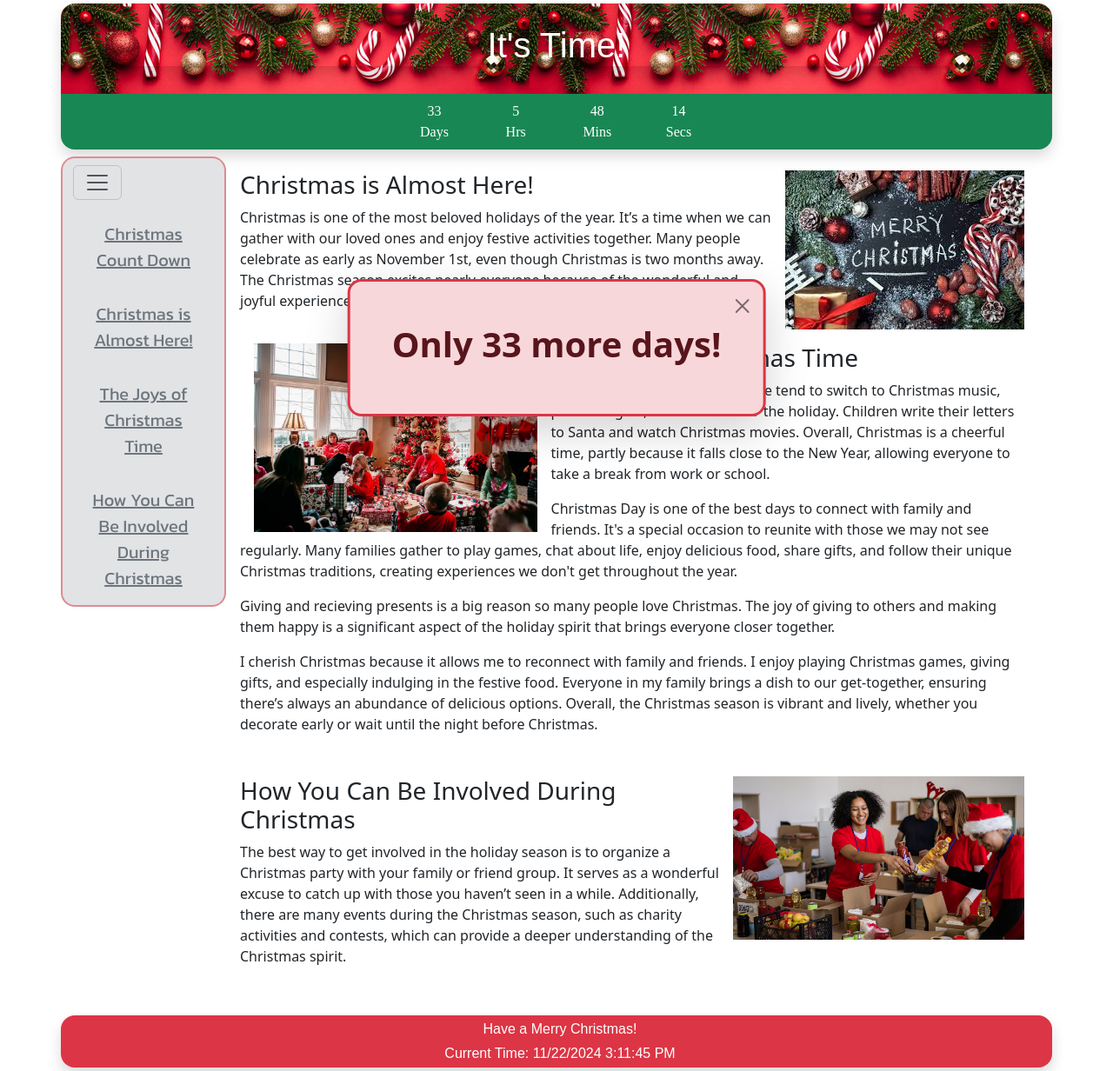
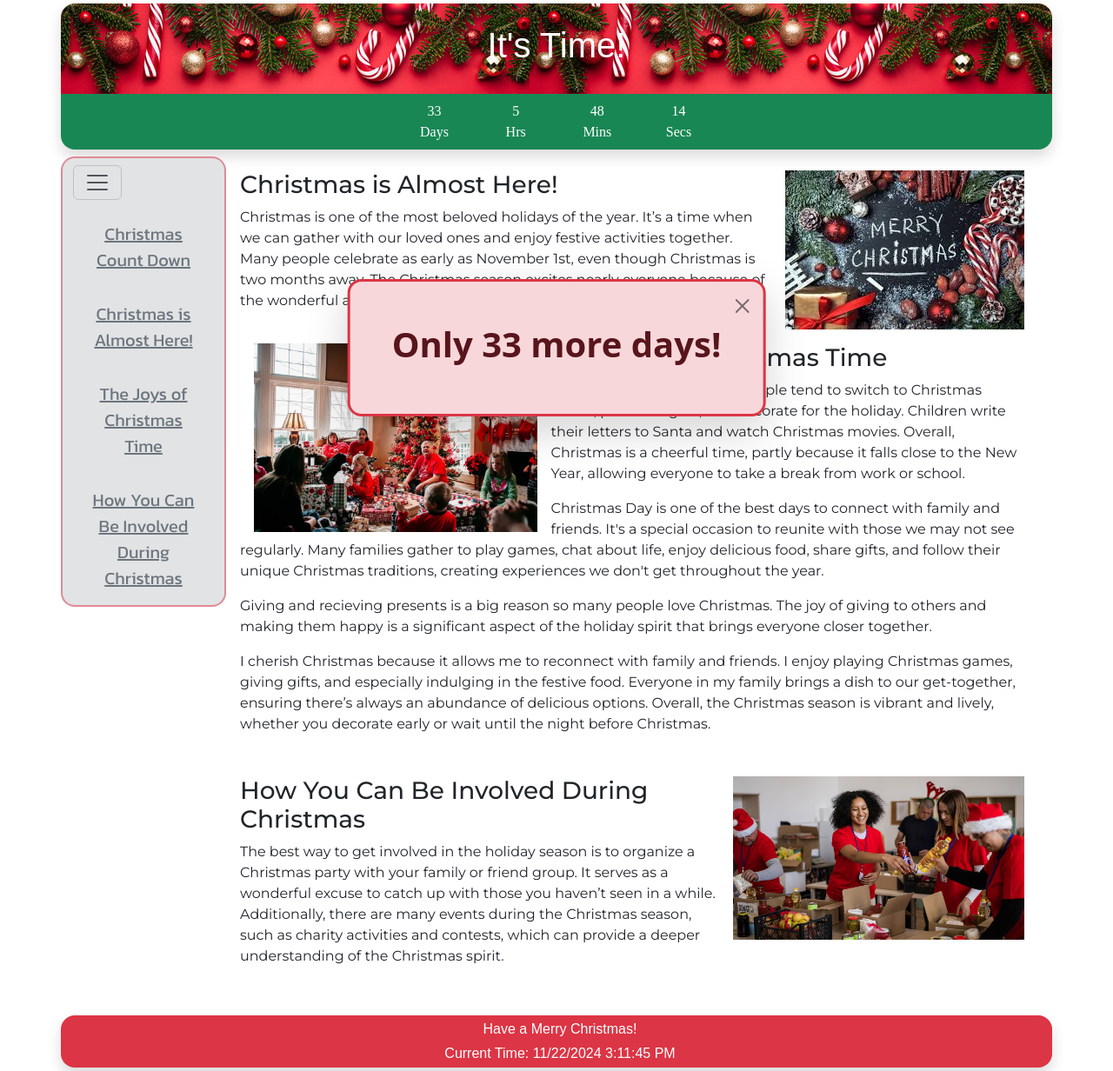
Before and after one commit to bguzman07/christmas-countdown-remake, a plain HTML site: page index.html in a window 1280 px wide. Shown: the whole page at 87% size. Drawn offline with nearby package versions, Linux system fonts and the light colour scheme; a web font is replaced by a local one.

Commit message:
fifth commit

```diff
--- a/index.html
+++ b/index.html
@@ -28,7 +28,7 @@
     <!-- Popup Alert -->
     <div class="alert alert-danger alert-dismissible fade show z-1 position-absolute p-5 top-50
                 start-50 translate-middle border-3 border-danger rounded-4 shadow-lg" role="alert">
-        <h1><strong>Only <span id="alert">40</span> more days!</strong></h1>
+        <h1><strong>Only <span id="alert"></span> more days!</strong></h1>
         <button type="button" class="btn-close" data-bs-dismiss="alert" aria-label="Close"></button>
       </div>
 
@@ -37,7 +37,7 @@
     <div class="row rounded-top-4 mt-1 shadow" id="header-row">
         <div class="col text-center text-white align-middle" style="font-family: 'Notable', sans-serif;">
             <p class="fs-6 opacity-0 m-0">extra space</p>
-            <h1 class="fs-1 shadow">It's Time!</h1>
+            <h1 class="fs-1"">It's Time!</h1>
             <p class="fs-6 opacity-0 m-0">extra space</p>
         </div>
     </div>
@@ -78,7 +78,7 @@
 
         <!-- Main Text -->
         <section class="col" id="main">
-            <section id="row" style="height: auto;">
+            <section id="row" style="height: auto; font-family: Montserrat, sans-serif;">
                 <img src="./images/pic1.jpg" alt="" class="img-fluid float-end" id="par1">
                 <h3>Christmas is Almost Here!</h3>
                 <p> Christmas is one of the most beloved holidays of
@@ -89,7 +89,7 @@
                     and joyful experiences it brings.</p>
             </section>
 
-            <section class="row" style="width: 100%;" id="par2">
+            <section class="row" style="width: 100%; font-family: Montserrat, sans-serif;" id="par2">
                 <div class="column">
                     <img src="./images/pic2.jpg" alt="" id="secondpic" class="img-fluid float-start" style="width: 40%;">
                     <h3>The Joys of Christmas Time</h3>
@@ -119,7 +119,7 @@
                 </div>
             </section>
 
-            <section class="row" id="par3">
+            <section class="row" id="par3" style="font-family: Montserrat, sans-serif;">
                 <div>
                     <img src="./images/pic3.avif" alt="" class="img-fluid float-end" style="width: 40%;">
                     <h3>How You Can Be Involved During Christmas</h3>
--- a/styles/styles.css
+++ b/styles/styles.css
@@ -1,6 +1,6 @@
 
 
-/* Header Styles */
+/* Extra Styles */
 #header-row {
     background-image: url("../images/christmas_background.jpg");
 }
```
